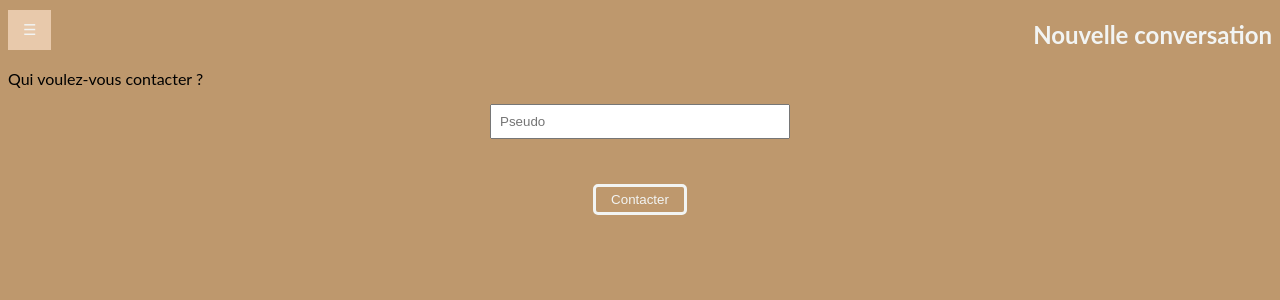
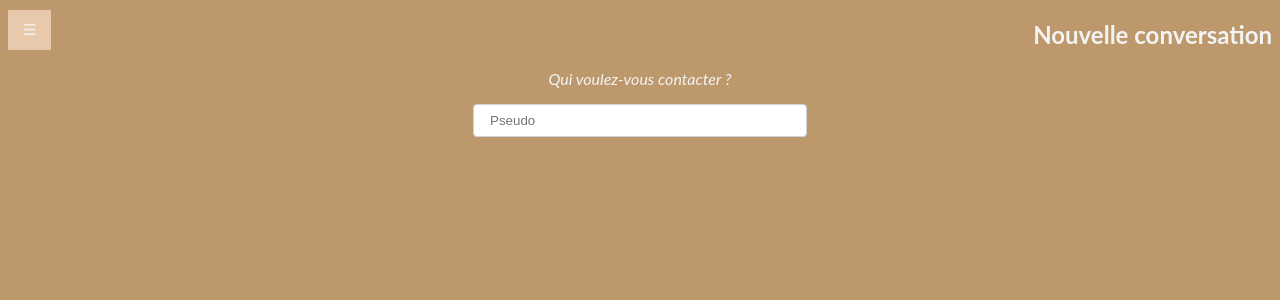
Before and after one commit to CEDRICLEBRUN/SPORTSMATE, a Django app: page /conversations/start/ in a window 1280 px wide. Shown: the top 300 px of the page. Run offline with Django 5.2, Linux system fonts and the light colour scheme; a user stored in the database is signed in; data comes from the database, SQL or seed files in the repository; some libraries are stand-ins or nearby versions.

Commit message:
Update styles.css

```diff
--- a/myproject/myapp/static/styles.css
+++ b/myproject/myapp/static/styles.css
@@ -195,22 +200,39 @@ form {
 }
 
 .btn-main {
-    padding: 5px 15px;
-    border-radius: 5px;
+    min-width: 40%;
+    padding: 15px 15px;
+    border-radius: 5px 0px;
     border: #F2F4F3 solid;
-    background-color: #BE986D;
+    background-color: #F2F4F3;
+    color: #BE986D;
+    font-weight: bold;
+    font-style: italic;
+    font-size: 20px;
+}
+
+.contact-btn {
+    display: none;
+}
+
+.btn-a {
     color: #F2F4F3;
+    padding-right: 10px;
 }
 
 .event-date-choice-div {
     display: flex;
     justify-content: space-around;
+    padding-bottom: 5px;
 }
 
 .event-date-choice-div a {
     color: #F2F4F3;
     font-size: 20px;
     font-weight: bolder;
+    padding-bottom: 5px;
+    text-decoration-line: underline;
+    text-decoration-color: #F2F4F3;
 }
 
 .card-event {
@@ -314,6 +342,13 @@ form {
     text-align: left;
 }
 
+.start-conversation p {
+    text-align: center;
+    color: #F2F4F3;
+    font-size: 20cdpx;
+    font-style: italic;
+}
+
 
 form {
     display: flex;
@@ -335,17 +370,22 @@ form label {
     margin-right: 10px;
 }
 
-form input[type="text"],
-form input[type="password"],
-form input[type="email"],
-form input[type="date"] {
+select {
+    border-radius: 0.25rem;
+    border: 1px solid #ced4da;
+    padding: 0.5rem 1rem;
+    flex-basis: 50%;
+}
+
+.form-control {
+    border-radius: 0.25rem;
+    border: 1px solid #ced4da;
+    padding: 0.5rem 1rem;
     flex-basis: 60%;
-    padding: 8px;
-    box-sizing: border-box;
 }
 
 #user-list {
-    display: block;
+    display: none;
 }
 
 #user_search {
```
Also changed, not shown: other parts of myproject/myapp/static/styles.css (+37 -8 lines).
